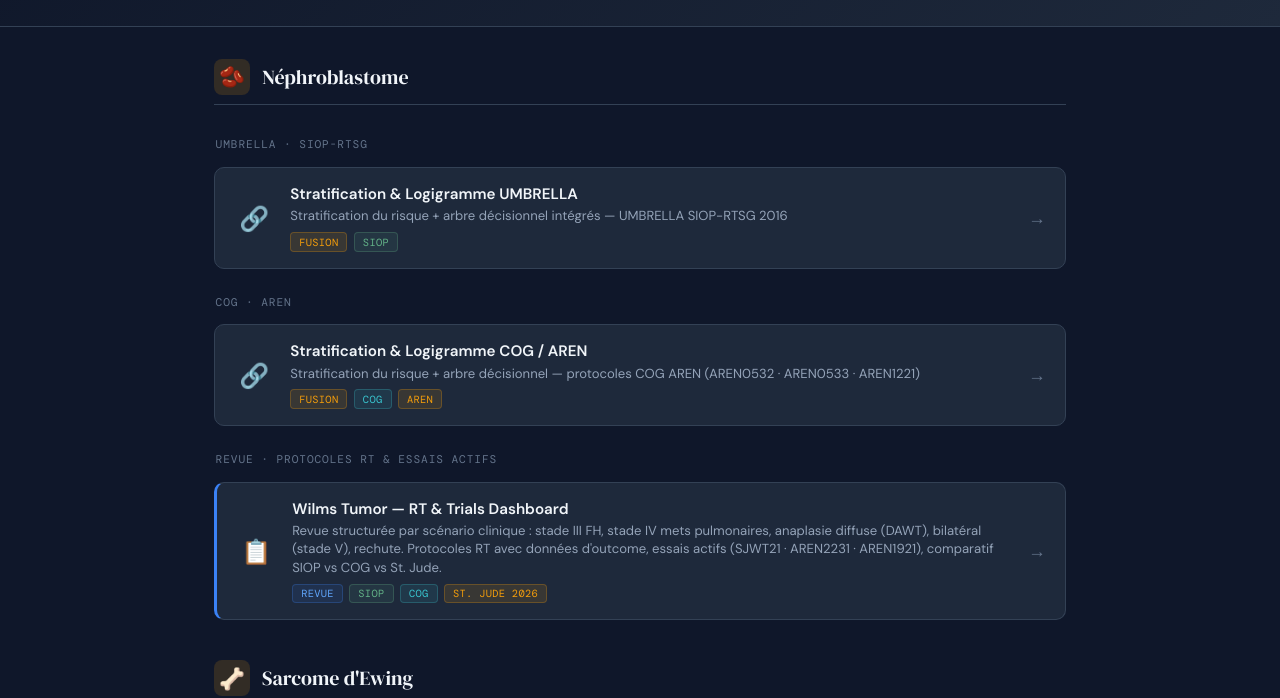
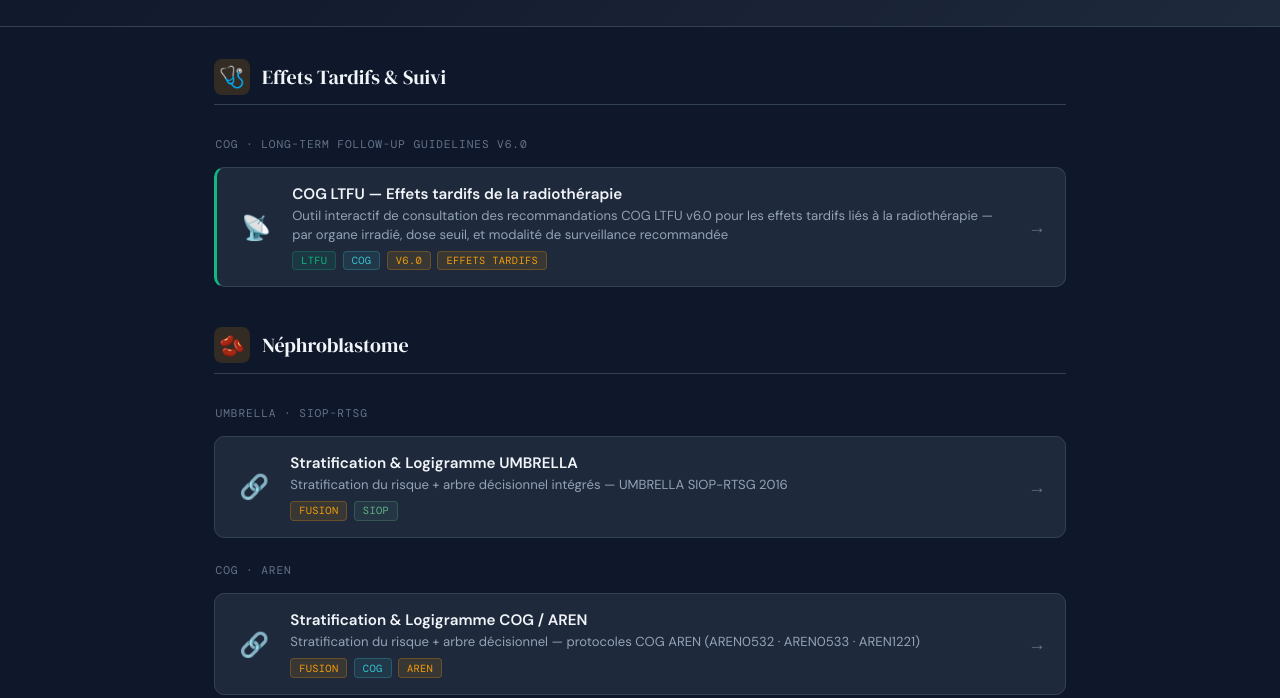
Before and after one commit to ronant99-lgtm/pedia, a plain HTML site: page index.html in a window 1280 px wide. Shown: the part 128-826 px from the top of the page. Drawn offline with nearby package versions, Linux system fonts and the light colour scheme.

Commit message:
Add files via upload

```diff
--- a/index.html
+++ b/index.html
@@ -57,7 +57,6 @@
     transition: background 0.3s ease, color 0.3s ease;
   }
 
-  /* ── Header ── */
   .header {
     background: var(--header-bg);
     border-bottom: 1px solid var(--border);
@@ -95,7 +94,6 @@
     text-transform: uppercase;
   }
 
-  /* ── Theme toggle ── */
   .theme-toggle {
     position: absolute;
     top: 1.2rem;
@@ -119,14 +117,12 @@
     color: var(--accent);
   }
 
-  /* ── Main content ── */
   .main {
     max-width: 900px;
     margin: 0 auto;
     padding: 2rem 1.5rem 4rem;
   }
 
-  /* ── Section ── */
   .section { margin-bottom: 2.5rem; }
 
   .section-header {
@@ -157,7 +153,6 @@
     color: var(--text-primary);
   }
 
-  /* ── Tool cards ── */
   .tools-grid {
     display: grid;
     grid-template-columns: 1fr;
@@ -189,14 +184,16 @@
     transform: translateX(3px);
   }
 
-  /* Card comparatif — bordure gauche accent */
   .tool-card.comparatif {
     border-left: 3px solid var(--accent);
   }
 
-  /* Card revue — bordure gauche bleue */
   .tool-card.revue {
     border-left: 3px solid #3b82f6;
+  }
+
+  .tool-card.ltfu {
+    border-left: 3px solid #10b981;
   }
 
   .tool-type-icon {
@@ -283,6 +280,17 @@
     border-color: rgba(59,130,246,0.2);
   }
 
+  .tag.tag-ltfu {
+    background: rgba(16,185,129,0.1);
+    color: #10b981;
+    border-color: rgba(16,185,129,0.25);
+  }
+  body.light .tag.tag-ltfu {
+    color: #047857;
+    background: rgba(16,185,129,0.08);
+    border-color: rgba(16,185,129,0.2);
+  }
+
   .tool-arrow {
     color: var(--text-muted);
     font-size: 1.1rem;
@@ -290,7 +298,6 @@
     transition: all 0.2s ease;
   }
 
-  /* ── Subsection label ── */
   .subsection-label {
     font-family: 'DM Mono', monospace;
     font-size: 0.7rem;
@@ -300,7 +307,6 @@
     margin: 1rem 0 0.4rem 0.1rem;
   }
 
-  /* ── Footer ── */
   .footer {
     max-width: 900px;
     margin: 0 auto;
@@ -315,14 +321,12 @@
 
   .footer a { color: var(--accent); text-decoration: none; }
 
-  /* ── Responsive ── */
   @media (max-width: 600px) {
     .header h1 { font-size: 1.6rem; }
     .main { padding: 1.5rem 1rem 3rem; }
     .tool-card { padding: 0.85rem 1rem; }
   }
 
-  /* ── Print ── */
   @media print {
     .theme-toggle { display: none; }
     body, body.light { background: #fff; color: #000; }
@@ -342,6 +346,29 @@
 </header>
 
 <main class="main">
+
+  <!-- Effets Tardifs & Suivi -->
+  <section class="section">
+    <div class="section-header">
+      <div class="section-icon">🩺</div>
+      <h2 class="section-title">Effets Tardifs &amp; Suivi</h2>
+    </div>
+    <div class="tools-grid">
+
+      <p class="subsection-label">COG · Long-Term Follow-Up Guidelines v6.0</p>
+
+      <a class="tool-card ltfu" href="COG_LTFU_RadiationLateEffects.html">
+        <div class="tool-type-icon">📡</div>
+        <div class="tool-info">
+          <div class="tool-name">COG LTFU — Effets tardifs de la radiothérapie</div>
+          <div class="tool-desc">Outil interactif de consultation des recommandations COG LTFU v6.0 pour les effets tardifs liés à la radiothérapie — par organe irradié, dose seuil, et modalité de surveillance recommandée</div>
+          <div class="tool-tags"><span class="tag tag-ltfu">ltfu</span><span class="tag tag-cog">cog</span><span class="tag">v6.0</span><span class="tag">effets tardifs</span></div>
+        </div>
+        <div class="tool-arrow">→</div>
+      </a>
+
+    </div>
+  </section>
 
   <!-- Néphroblastome -->
   <section class="section">
@@ -508,7 +535,7 @@
     </div>
   </section>
 
-  <!-- PENTEC Pédiatrique -->
+  <!-- Contraintes Dosimétriques -->
   <section class="section">
     <div class="section-header">
       <div class="section-icon">⚡</div>
@@ -530,7 +557,7 @@
 </main>
 
 <footer class="footer">
-  Pedia v1.4 · Avril 2026 · <a href="https://github.com/ronant99-lgtm/pedia">GitHub</a>
+  Pedia v1.5 · Mai 2026 · <a href="https://github.com/ronant99-lgtm/pedia">GitHub</a>
 </footer>
 
 <script>
```
